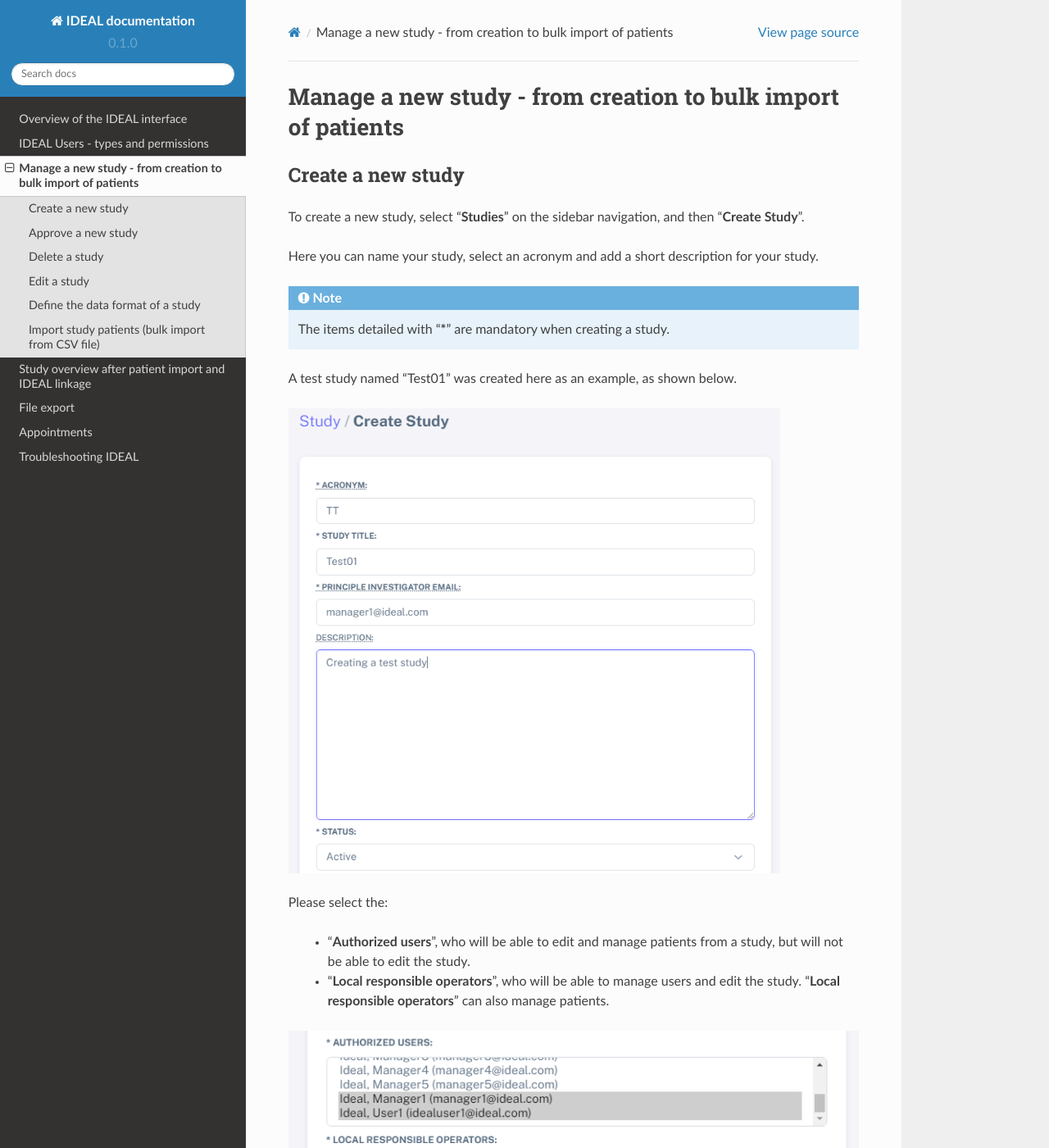
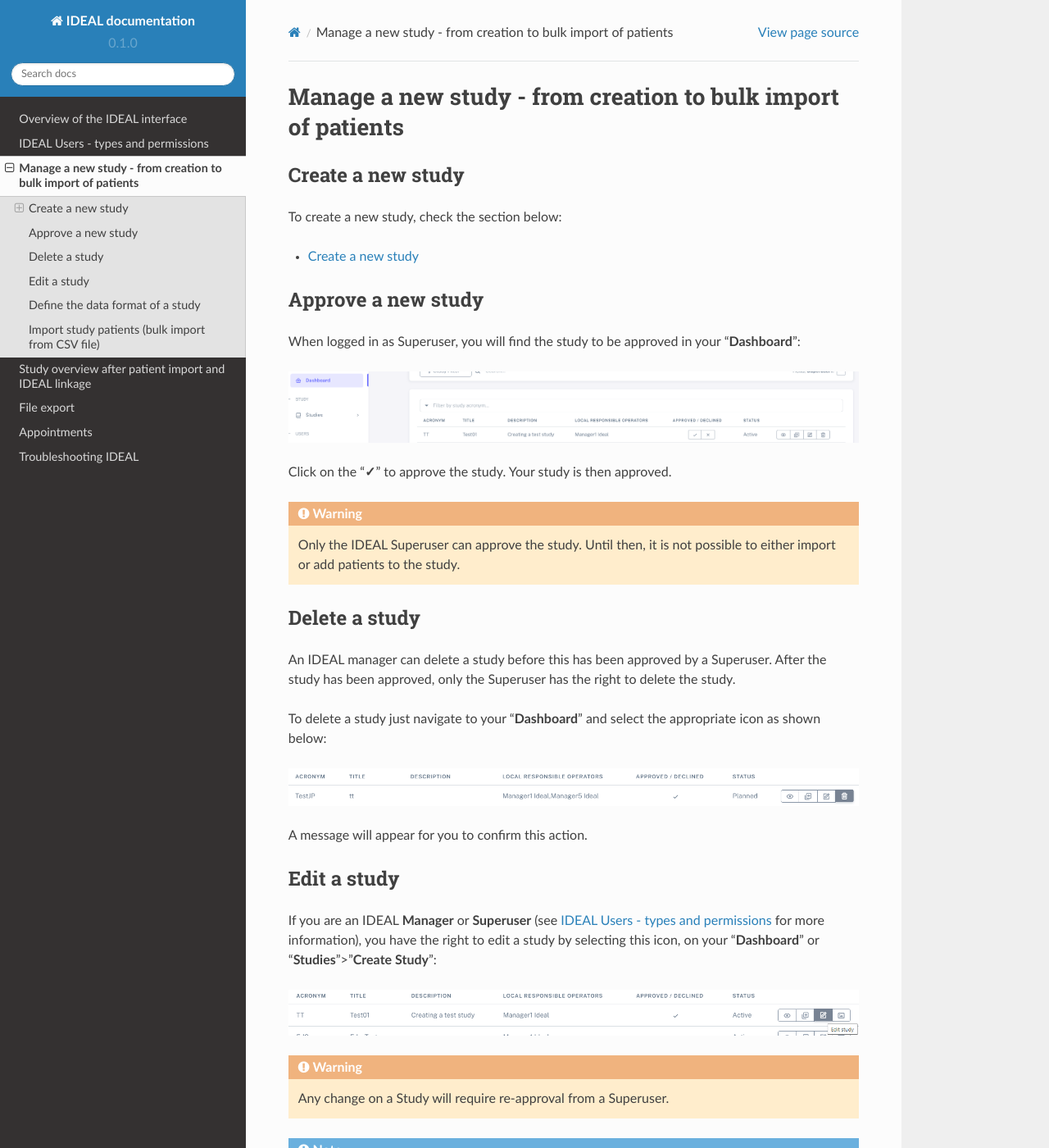
Before and after one commit to Nynuphar/IDEAL-doc, a Sphinx documentation site: the page built from docs/source/study.rst, in a window 1280 px wide and 1400 px high. Shown: the whole window at 82% size. Built offline with Sphinx 7.4.7 and the Read the Docs theme 2.0.0, drawn with Linux system fonts in a browser that asks for light colours; some of the changed text lies outside the part shown.

Commit message:
Update study.rst

```diff
--- a/docs/source/study.rst
+++ b/docs/source/study.rst
@@ -4,38 +4,12 @@
 Create a new study
 ********************
 
-To create a new study, select "**Studies**" on the sidebar navigation, and then "**Create Study**".
+To create a new study, check the section below:
 
-Here you can name your study, select an acronym and add a short description for your study.
+.. toctree::
+   :maxdepth: 1
 
-.. note:: The items detailed with "*****" are mandatory when creating a study.
-
-A test study named "Test01" was created here as an example, as shown below.
-
-
-.. image:: StudyTestCreated.png
-   :width: 600
-
-
-Please select the:
-
-   * "**Authorized users**", who will be able to edit and manage patients from a study, but will not be able to edit the study.
-   * "**Local responsible operators**", who will be able to manage users and edit the study.  "**Local responsible operators**" can also manage patients.
-
-
-.. image:: UsersStudySelect.png
-
-
-.. note::
-   To select multiple users, please use the CTRL + left click button.
-
-You can now click to save and create your study. Your study can now be seen in the "**Studies**" area, as seen below:
-
-
-.. image:: WaitForSuperuser.png
-
-
-Now, your study needs to be approved by the Superuser. Check the next section to understand how to *Approve a new study*.
+   CreateStudy
 
 Approve a new study
 ********************
```
